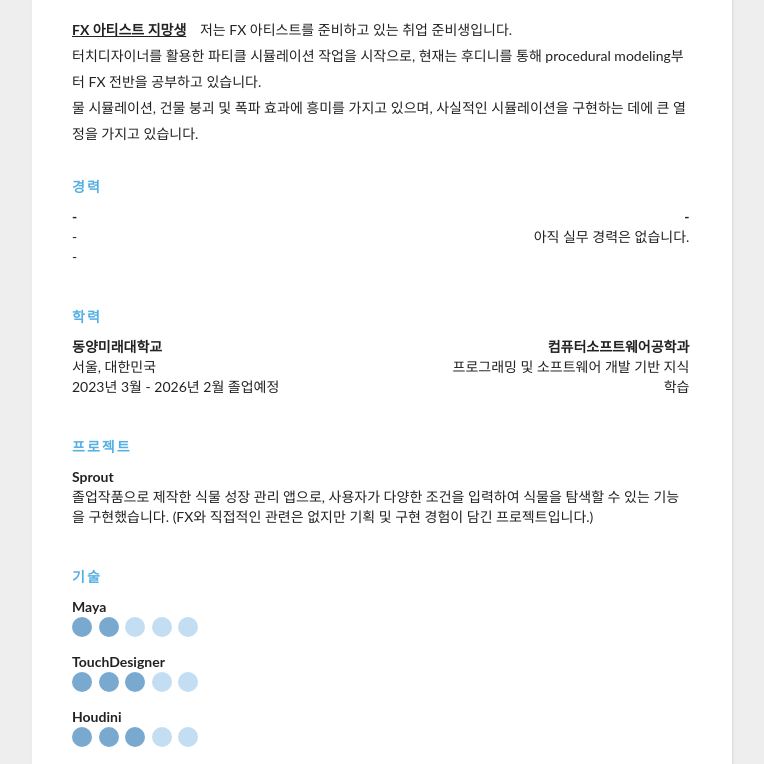
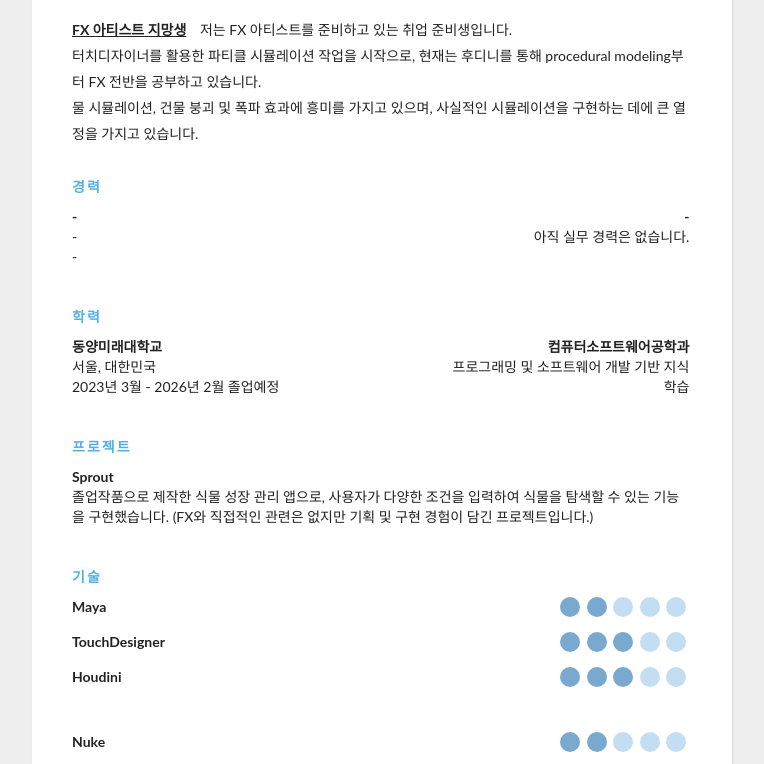
Before and after one commit to hyeon-oo/hyeon-oo.github.io, a website: page resume/index.html in a window 1280 px wide. Shown: the part 150-914 px from the top of the page, without its empty margins (258-1022 px from the left). Drawn offline with Linux system fonts and the light colour scheme.

Commit message:
수정ㅈ

```diff
--- a/resume/index.html
+++ b/resume/index.html
@@ -77,7 +77,7 @@
           <div class="left"><div class="name">
             Maya
           </div></div>
-          <div class="right1">
+          <div class="right">
             <input id="ck1" type="checkbox" checked/>
             <label for="ck1"></label>
             <input id="ck2" type="checkbox" checked/>
@@ -95,7 +95,7 @@
           <div class="left"><div class="name">
             TouchDesigner
           </div></div>
-          <div class="right2">
+          <div class="right">
             <input id="ck1" type="checkbox" checked/>
             <label for="ck1"></label>
             <input id="ck2" type="checkbox" checked/>
@@ -113,7 +113,7 @@
           <div class="left"><div class="name">
             Houdini
           </div></div>
-          <div class="right3">
+          <div class="right">
             <input id="ck1" type="checkbox" checked/>
             <label for="ck1"></label>
             <input id="ck2" type="checkbox" checked/>
@@ -133,7 +133,7 @@
       <div class="left"><div class="name">
         Nuke
       </div></div>
-      <div class="right4">
+      <div class="right">
         <input id="ck1" type="checkbox" checked/>
         <label for="ck1"></label>
         <input id="ck2" type="checkbox" checked/>
@@ -151,7 +151,7 @@
       <div class="left"><div class="name">
         Vray-6
       </div></div>
-      <div class="right5">
+      <div class="right">
         <input id="ck1" type="checkbox" checked/>
         <label for="ck1"></label>
         <input id="ck2" type="checkbox" checked/>
```
